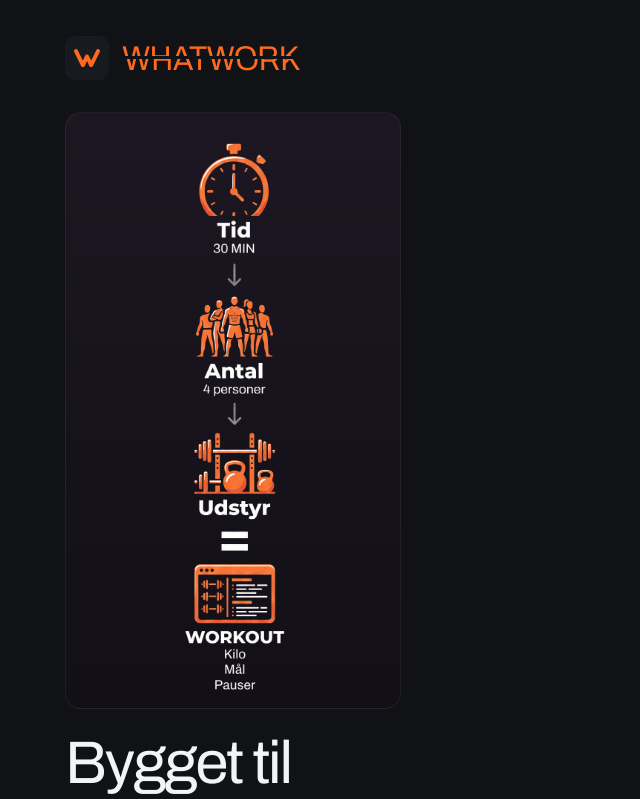
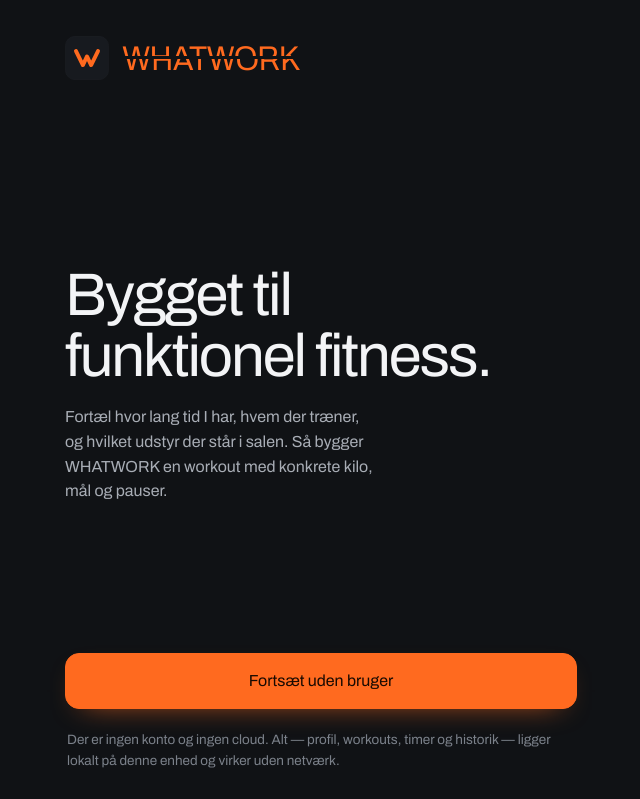
Before and after one commit to lassebrandtchr/WHATWORK, a React (Vite) app: page /#/velkommen in a window 1280 px wide. Shown: the top 799 px of the page, without its empty margins (319-959 px from the left). Built offline with nearby package versions, Linux system fonts and the light colour scheme.

Commit message:
fix: fjern Tid/Antal/Udstyr-grafikken helt fra velkomst- og om-siden

```diff
--- a/src/components/FlowGraphic.tsx
+++ /dev/null
@@ -1,26 +0,0 @@
-import flowGraphic from '../assets/flow-graphic.png';
-
-/**
- * "Tid → Antal → Udstyr → Workout"-grafikken i sit naturlige aflange 9:16-format, tænkt
- * til at stå ved siden af tekst frem for som en bred, selvstændig boks. Teksten i selve
- * grafikken er hvid og fast — den ligger derfor altid på en tætsiddende mørk flade, så
- * den er læsbar uanset om appen står i Dark eller Light Mode.
- */
-export function FlowGraphic({ width = 132 }: { width?: number }) {
-  return (
-    <div
-      style={{
-        width, aspectRatio: '9 / 16', flex: 'none', overflow: 'hidden',
-        borderRadius: 'var(--ww-r-lg)',
-        background: 'linear-gradient(180deg, #1c1722, #120f16)',
-        border: '1px solid rgba(255, 255, 255, 0.06)',
-      }}
-    >
-      <img
-        src={flowGraphic}
-        alt="Tid, antal deltagere og udstyr bliver tilsammen til en workout med kilo, mål og pauser"
-        style={{ width: '100%', height: '100%', objectFit: 'cover', display: 'block' }}
-      />
-    </div>
-  );
-}
--- a/src/screens/About.tsx
+++ b/src/screens/About.tsx
@@ -1,5 +1,4 @@
 import * as eng from '../engine/index.js';
-import { FlowGraphic } from '../components/FlowGraphic.js';
 import { Note, PageHeader } from '../components/ui.js';
 
 export function About() {
@@ -22,9 +21,7 @@ export function About() {
 
       <section aria-labelledby="ww-what" style={{ marginBottom: 30 }}>
         <h2 id="ww-what" className="ww-h2" style={{ marginBottom: 12 }}>Hvad appen er</h2>
-        <div style={{ display: 'flex', gap: 24, alignItems: 'center', flexWrap: 'wrap' }}>
-          <FlowGraphic width={372} />
-          <div style={{ display: 'flex', flexDirection: 'column', gap: 10, flex: '1 1 260px', minWidth: 260, maxWidth: '66ch' }}>
+        <div style={{ display: 'flex', flexDirection: 'column', gap: 10, maxWidth: '66ch' }}>
           <p style={{ margin: 0, fontSize: 15, lineHeight: 1.65, color: 'var(--ww-body)' }}>
             WHATWORK er en regelbaseret træningsgenerator. Den kører lokalt på din enhed og bygger
             en færdig workout ud fra tid, deltagere, niveau, retning og det udstyr, I faktisk har.
@@ -34,7 +31,6 @@ export function About() {
             AI bruges kun som et valgfrit variationslag, og kun hvis du selv slår det til og
             lægger en nøgle på serveren.
           </p>
-          </div>
         </div>
       </section>
 
--- a/src/screens/Welcome.tsx
+++ b/src/screens/Welcome.tsx
@@ -1,4 +1,3 @@
-import { FlowGraphic } from '../components/FlowGraphic.js';
 import { Wordmark } from '../components/Wordmark.js';
 import { WwMark } from '../components/WwMark.js';
 
@@ -16,9 +15,7 @@ export function Welcome({ onStart }: { onStart: () => void }) {
         <Wordmark size={30} />
       </div>
 
-      <div style={{ padding: '32px 0 8px', display: 'flex', gap: 24, alignItems: 'center', flexWrap: 'wrap' }}>
-        <FlowGraphic width={336} />
-        <div style={{ flex: '1 1 240px', minWidth: 240 }}>
+      <div style={{ padding: '44px 0 8px' }}>
         <h1 className="ww-display" style={{ marginBottom: 18 }}>
           Bygget til
           <br />
@@ -28,7 +25,6 @@ export function Welcome({ onStart }: { onStart: () => void }) {
           Fortæl hvor lang tid I har, hvem der træner, og hvilket udstyr der står i salen.
           Så bygger WHATWORK en workout med konkrete kilo, mål og pauser.
         </p>
-        </div>
       </div>
 
       <div style={{ display: 'flex', flexDirection: 'column', gap: 10 }}>
```
Also changed, not shown: src/assets/flow-graphic.png (deleted). Lines whose indentation alone changed are shown as unchanged.
